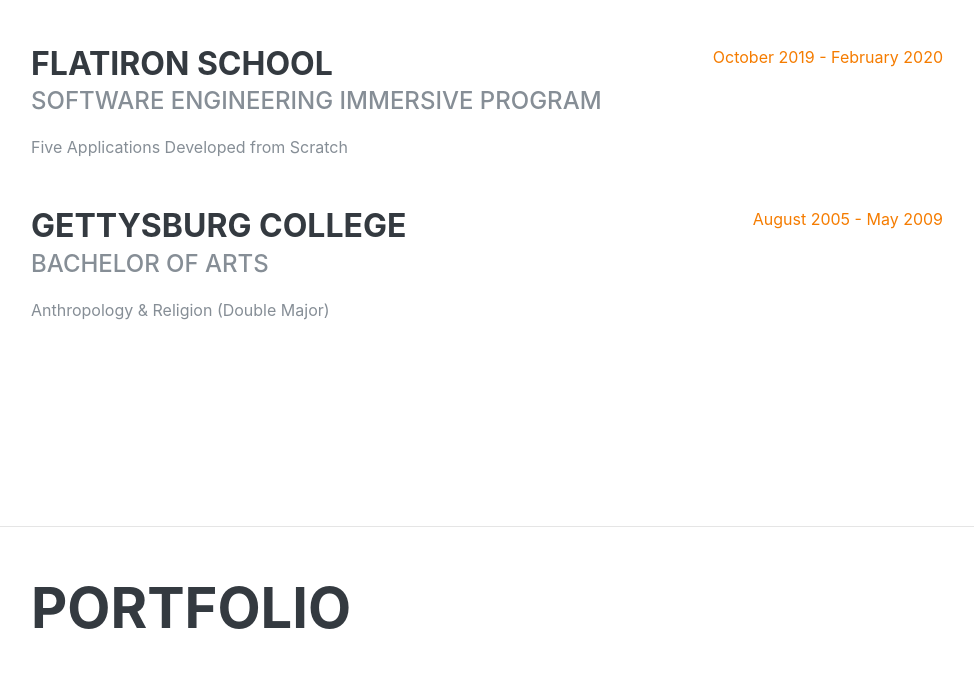
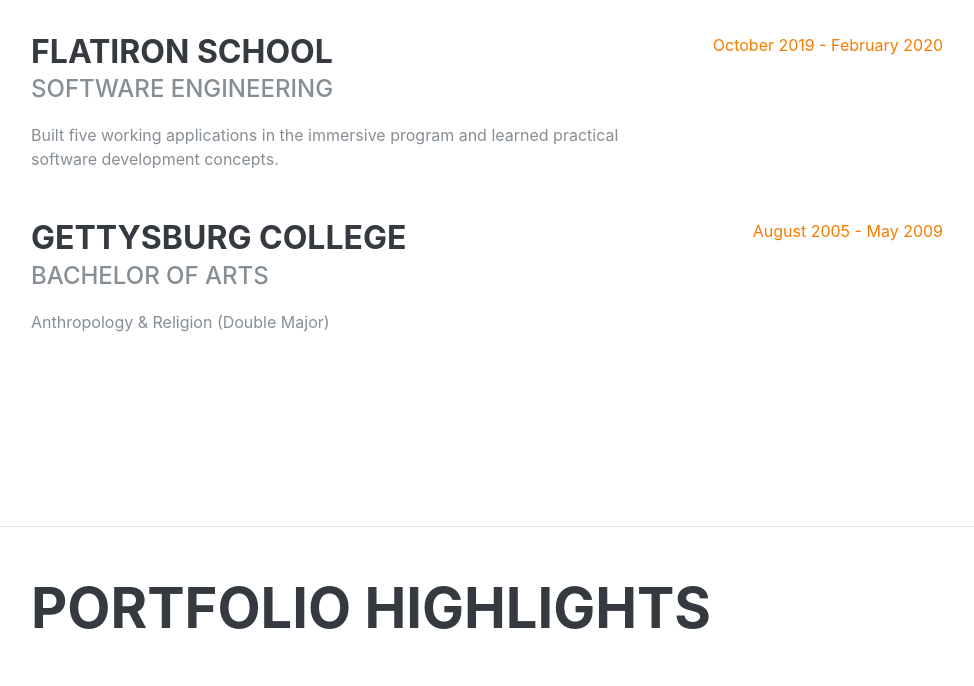
Before and after one commit to mattbechtel1/web-resume, a Gatsby site: page / in a window 1280 px wide. Shown: the part 3066-3752 px from the top of the page, without its empty margins (289-1263 px from the left). Built offline with nearby package versions, Linux system fonts and the light colour scheme; Gatsby itself is replaced by a stand-in of ours; a web font is replaced by a local one.

Commit message:
minor content improvements

```diff
--- a/src/pages/index.js
+++ b/src/pages/index.js
@@ -192,8 +192,11 @@
           <div className="resume-item d-flex flex-column flex-md-row justify-content-between mb-5">
             <div className="resume-content">
               <h3 className="mb-0">Flatiron School</h3>
-              <div className="subheading mb-3">Software Engineering Immersive Program</div>
-              <div>Five Applications Developed from Scratch</div>
+              <div className="subheading mb-3">Software Engineering</div>
+              <div>
+                Built five working applications in the immersive program and learned practical software
+                development concepts.
+              </div>
             </div>
             <div className="resume-date text-md-right">
               <span className="text-primary">October 2019 - February 2020</span>
@@ -223,7 +226,7 @@
         id="portfolio"
       >
         <div className="w-100">
-          <h2 className="mb-5">Portfolio</h2>
+          <h2 className="mb-5">Portfolio Highlights</h2>
           <div className="resume-item d-flex flex-column flex-md-row justify-content-between mb-5">
             <div className="resume-content">
               <h3 className="mb-0"><a href='https://succotash-app.herokuapp.com'>Succotash</a></h3>
@@ -282,7 +285,7 @@
                 commuters to accurately predict bus and train arrivals, favorite their frequent stations and busstops,
                 and set an alarm for when a bus approaches a stop. The app uses an uncluttered minimalist frontend written
                 in vanilla JavaScript with Bulma components. The rails backend protects API keys and fetches data from WMATA. A simple
-                sign-up and password protection system allows users' favorites to be persisted to the database for
+                sign-up and password system allows users' favorites to be persisted to the database for
                 future use with the app.
               </p>
             </div>
```
